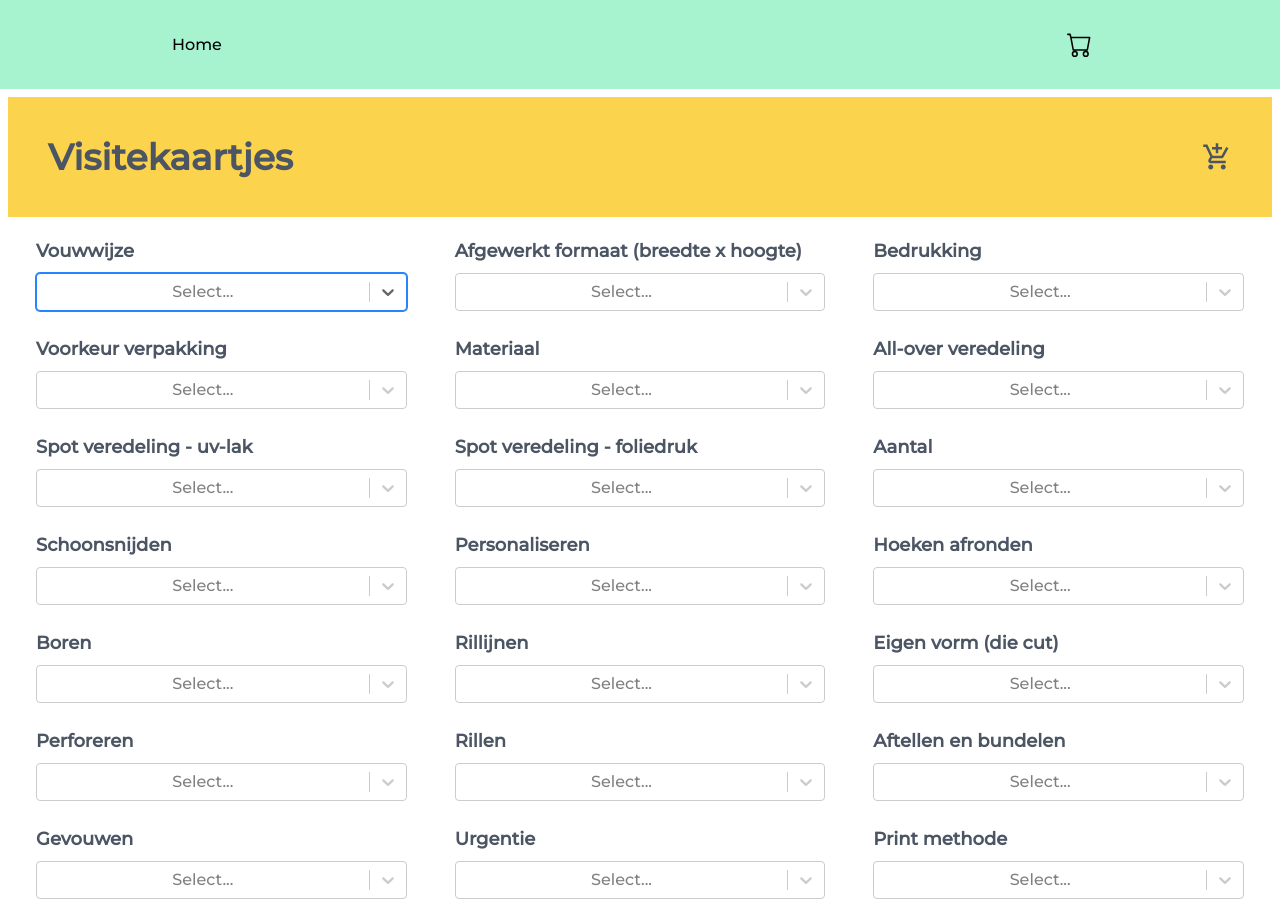
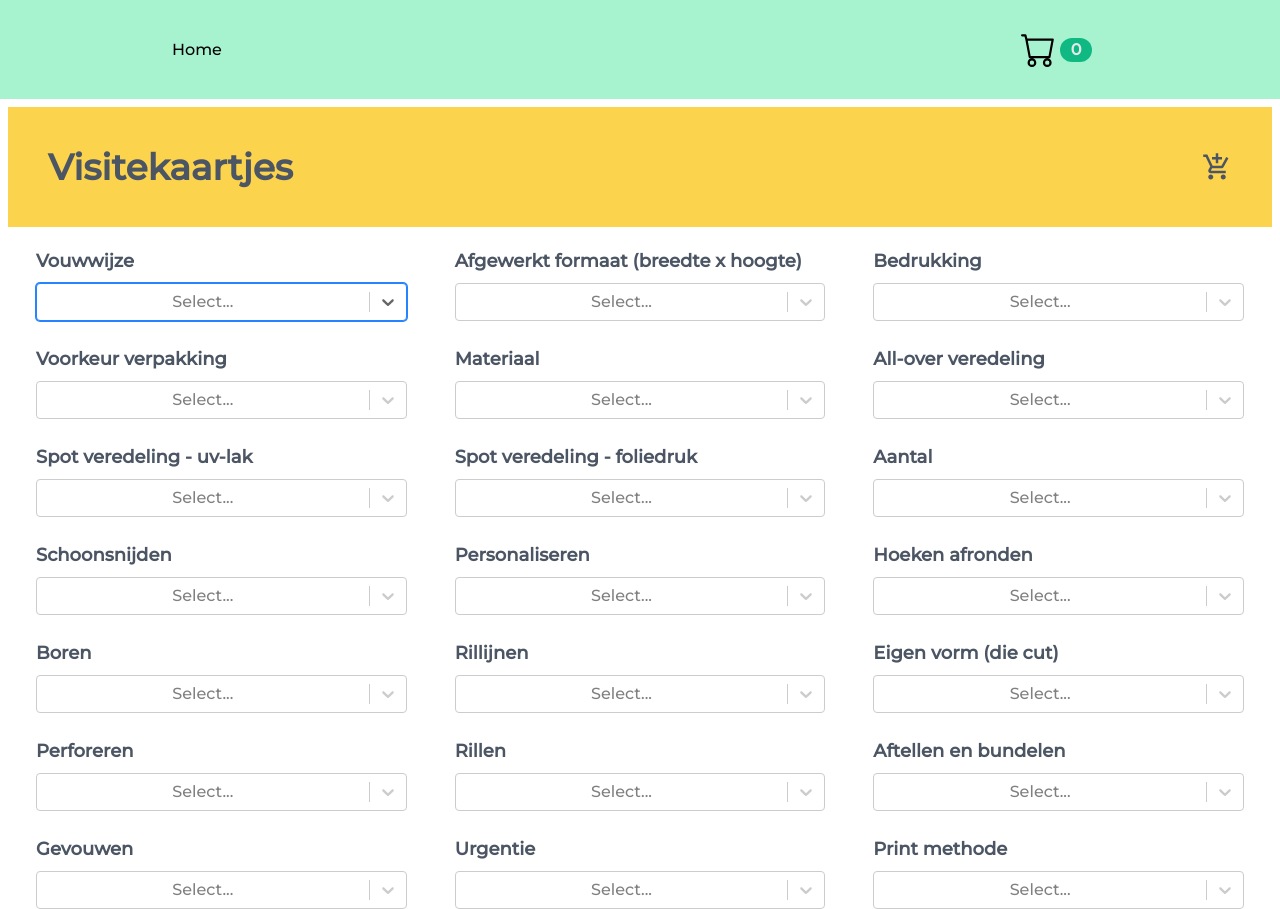
Before and after one commit to giovanizanetti/Product-Assignment, a React (Create React App) app: page /businesscards in a window 1280 px wide. Built offline with nearby package versions, Linux system fonts and the light colour scheme.

Commit message:
add cart count on the header

```diff
--- a/src/App.js
+++ b/src/App.js
@@ -6,13 +6,12 @@ import { StoreProvider } from './globalState/Store'
 
 function App() {
   const [showModal, setShowModal] = useState(false)
-  const [cartCount, setCartCount] = useState(0)
 
   return (
     <div data-testid='app-component' className='App'>
       <Router>
         <StoreProvider>
-          <Header showModal={showModal} setShowModal={setShowModal} cartCount={cartCount} setCartCount={setCartCount} />
+          <Header showModal={showModal} setShowModal={setShowModal} />
           {Routes}
         </StoreProvider>
       </Router>
--- a/src/components/Header/index.js
+++ b/src/components/Header/index.js
@@ -1,7 +1,10 @@
+import { useContext } from 'react'
 import { BsCart, BsCartFill } from 'react-icons/bs'
 import { Link } from 'react-router-dom'
+import { Store } from '../../globalState/Store'
 
 const Header = ({ cartCount = 0, setCartCount, ShowModal, setShowModal }) => {
+  const { cart } = useContext(Store)
   return (
     <header className=' md:px-10 mb-2 bg-green-200 lg:px-20'>
       <nav
@@ -12,14 +15,19 @@ const Header = ({ cartCount = 0, setCartCount, ShowModal, setShowModal }) => {
           Home
         </Link>
 
+        <div className='flex items-center'>
           <Link
             onClick={() => setShowModal(!ShowModal)}
             to='/cart'
-          className='hover:text-white mr-4'
+            className='hover:text-white mr-1'
             data-testid='shopping-cart-link'
           >
-          {cartCount < 1 ? <BsCart size={25} /> : <BsCartFill size={25} />}
+            {cart.length < 1 ? <BsCart size={35} /> : <BsCartFill size={35} />}
           </Link>
+          <span className='font-bold bg-green-500 p-2 text-gray-200 rounded-full h-6 w-8 flex items-center justify-center mr-4'>
+            {cart.length}
+          </span>
+        </div>
       </nav>
     </header>
   )
--- a/src/components/Product/index.js
+++ b/src/components/Product/index.js
@@ -12,7 +12,7 @@ const Product = ({ productName, image }) => {
   const productRoute = productName && removeSpaceBetween(productName)
   return (
     <Link
-      onClick={() => selectProduct(productRoute)}
+      onClick={() => selectProduct(productName)}
       data-testid='product-component'
       to={`/${productRoute}`}
       className='my-3 px-1 w-full md:w-1/2 md:p-3 lg:my-4 lg:px-4 lg:w-1/3 transform transition duration-500 hover:scale-110 lg:hover:scale-105'
--- a/src/components/ProductOptions/index.js
+++ b/src/components/ProductOptions/index.js
@@ -38,6 +38,7 @@ const ProdutOptions = ({ options, index }) => {
       setIsOpen(true)
       return setCustomSizes(customSizes)
     }
+    //BUG: WHEN UNSELECT OPTION, THE OPTION IS NOT REMOVED FROM THE OPTION ARRAY
 
     setSelected(option)
     addProductOption(option)
--- a/src/components/ProductsList/index.js
+++ b/src/components/ProductsList/index.js
@@ -1,15 +1,8 @@
+import { useContext } from 'react'
+import { Store } from '../../globalState/Store'
 import Product from '../Product'
-
-import BusinesscardImg from '../../assets/businesscard.svg'
-import Flyer from '../../assets/flyer.svg'
-import Poster from '../../assets/poster.svg'
-
 const ProductsList = () => {
-  const products = [
-    { name: 'business cards', id: 1, image: BusinesscardImg },
-    { name: 'flyers', id: 2, image: Flyer },
-    { name: 'posters', id: 3, image: Poster },
-  ]
+  const { products } = useContext(Store)
 
   if (!products?.length) return <strong>Sorry! There are no products.</strong>
 
--- a/src/globalState/Store/index.js
+++ b/src/globalState/Store/index.js
@@ -40,10 +40,15 @@ export const StoreProvider = ({ children }) => {
       payload: option,
     })
   }
-  const addProductToCart = (product) => {
+  const addProductToCart = (choosenOptions) => {
+    const productWithNameAndOptions = {
+      name: selectedProduct,
+      choosenOptions,
+    }
+
     dispatch({
       type: ADD_PRODUCT_TO_CART,
-      payload: product,
+      payload: productWithNameAndOptions,
     })
   }
 
--- a/src/views/ProductDetails/index.js
+++ b/src/views/ProductDetails/index.js
@@ -48,7 +48,6 @@ const Product = () => {
       addProductToCart(choosenProductOptions)
       setShowFeedback(true)
     }
-    //TODO: DISPLAY MESSAGE TO THE USER WHEN THE PRODUCT IS ADDED TO THE CAR
   }
 
   const handleFeedback = () => {
```
Also changed, not shown: src/globalState/AppReducer/index.js (+0 -15 lines). Lines whose indentation alone changed are shown as unchanged.
